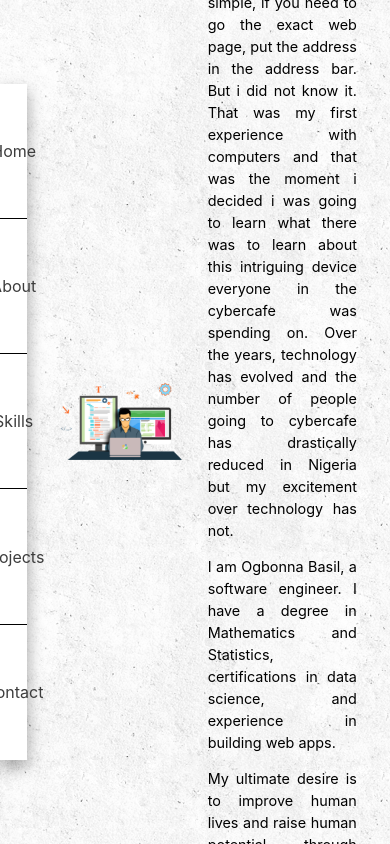
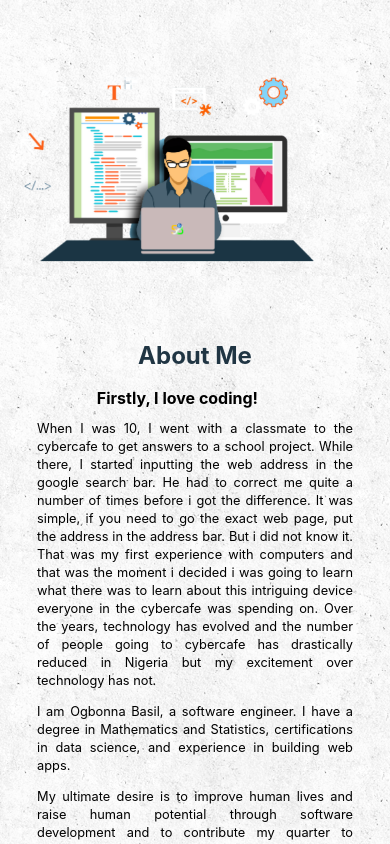
Before and after one commit to basilcea/My-Portfolio, a React (Create React App) app: page /about in a window 390 px wide. Shown: the top 844 px of the page. Built offline with nearby package versions, Linux system fonts and the light colour scheme.

Commit message:
style mobile and tablet view for home and about us

```diff
--- a/src/components/cards/skills.js
+++ b/src/components/cards/skills.js
@@ -1,18 +1,22 @@
-import React from 'react'
-import styled from 'styled-components'
+import React from "react";
+import styled from "styled-components";
 
 const Container = styled.div`
 width:30%
-height:25vh ;
+height:100%;
 box-shadow: -1px 2px 19px -3px rgba(196,194,196,1);
 background-color:white;
 text-align:center;
+@media(max-width:600px){
+    width:100%;
+    margin-bottom:5%;
+}
 }
 p{
     padding:10%;
     padding-top:1%;
 }
-`
+`;
 const Icon = styled.div`
 display:flex;
 justify-content:center;
@@ -21,19 +25,20 @@ padding-top:5%
 color: rgb(32, 53, 67);
 `;
 const Clip = styled.div`
-height:10%;
-z-index:-1;
-background-color:rgb(32, 53, 67);
-clip-path: polygon(100% 0, 0 0, 0 100%);`
+  height:3vh;
+  z-index: -1;
+  background-color: rgb(32, 53, 67);
+  clip-path: polygon(100% 0, 0 0, 0 100%);
+`;
 
-const SkillCard = (props) => {
+const SkillCard = props => {
   return (
     <Container>
-            <Clip/>
+      <Clip />
       <Icon>{props.data.icon}</Icon>
       <h3>{props.data.name}</h3>
       <p>{props.data.description}</p>
     </Container>
-    )
-}
-export default SkillCard
+  );
+};
+export default SkillCard;
--- a/src/components/navbar.js
+++ b/src/components/navbar.js
@@ -10,6 +10,9 @@ const Container = styled.div `
     top:10vh;
     box-shadow: 0 8px 16px 0 rgba(0, 0, 0, 0.2), 0 6px 20px 0 rgba(0, 0, 0, 0.19);
     z-index:+3;
+    @media(max-width: 800px){
+        display:none;
+    }
 `
 const NavTab = styled.div `
 height:20%;
--- a/src/views/about.js
+++ b/src/views/about.js
@@ -7,29 +7,64 @@ const Container = styled.div`
   width: 85%;
   margin-left: 15%;
   display: flex;
-  height:100vh;
+  height:100%;
   justify-content: space-between;
   align-items: center;
+  div{
+    width:90%;
+  }
+  @media(max-width:600px){
+    flex-direction:column;
+    margin:0;
+    width:100%;
+  }
 `;
 const Details = styled.div`
-  width: 45%;
+  width: 50%;
   margin-right: 10%;
+  margin-top:5%;
   text-align: justify;
+  @media(max-width:600px){
+    width:90%;
+    margin:0% 5%;
+
+  }
   h2{
     color:rgb(32, 53, 67);
     font-size:1.5em;
+    @media(max-width:600px){
+      text-align:center;
+      margin:0% 5%;
+
+    }
   }
   p {
     line-height: 22px;
     font-size: 0.9em;
     display: flex;
+    flex-wrap:wrap;
     justify-content: space-between;
+    @media(max-width:600px){
+      line-height:18px;
+      font-size:0.8em;
+      padding: 0 5%;
+    }
+  }
+  h3{
+    @media(max-width:600px){
+      margin: 0 5%;
+    }
   }
   span {
     border: 2px solid rgb(32, 53, 67);
     border-raduis: 5px;
-    width: 15%;
+    width: 18%;
+    margin-bottom:5%;
     text-align: center;
+    @media(max-width:600px){
+      line-height:18px;
+      font-size:0.8em;
+    }
   }
 `;
 const Side = styled.div`
@@ -39,16 +74,25 @@ height:80vh;
 background-size:100%;
 background-position:center;
 background-repeat:no-repeat;
+@media(max-width:600px){
+  height:40vh;
+  width:100%;
+  margin-bottom:1%;
+}
 `;
 const Initial = styled.div`
   font-weight: bold;
+  @media(max-width:600px){
+    padding-top:5%;
+    text-align:center;
+  }
 `;
 const About = () => {
   return (
     <Container>
-       <ScrollAnimation animateIn="fadeIn" animateOut='fadeOut' style={{width:'40%'}}><Side></Side></ScrollAnimation>
+       <ScrollAnimation animateIn="fadeIn"><Side></Side></ScrollAnimation>
       <Details>
-      <ScrollAnimation animateIn="fadeInUp" animateOut='fadeOut' style={{width:'100%'}}>
+      <ScrollAnimation animateIn="fadeInUp" style={{width:'100%'}}>
         <h2>About Me</h2>
 
         <Initial>Firstly, I love coding!</Initial>
@@ -82,8 +126,7 @@ const About = () => {
           <span>Javascript</span>
           <span>React</span>
           <span>Node Js</span>
-          </p>
-         <p> <span>REST</span>
+         <span>REST</span>
           <span>GraphQl</span>
           <span> API </span>
           <span>Postgres</span>
--- a/src/views/contact.js
+++ b/src/views/contact.js
@@ -183,8 +183,8 @@ class Contact extends React.Component {
           >
             <iframe
               src="https://www.google.com/maps/embed?pb=!1m18!1m12!1m3!1d15856.497204439343!2d3.3616950272125!3d6.50594572470166!2m3!1f0!2f0!3f0!3m2!1i1024!2i768!4f13.1!3m3!1m2!1s0x103b8c8c358b3f4b%3A0x5552cfbd43df8434!2sYaba%2C%20Oworonshoki!5e0!3m2!1sen!2sng!4v1570467602009!5m2!1sen!2sng"
-              width="600"
-              height="450"
+              width="100%"
+              height="95%"
               frameborder="0"
               style={{border:'0'}}
               allowfullscreen=""
--- a/src/views/home.js
+++ b/src/views/home.js
@@ -24,15 +24,19 @@ const Container = styled.div`
   width: 90%;
   margin-left: 2%;
   height: 100vh;
+  @media (max-width: 600px) {
+    flex-direction: column;
+    margin-left: 0;
+    width: 100%;
+  }
 `;
 const Hero = styled.div`
   height: 50%;
-  width: 100%;
-  margin-left: 20%;
-  h1 {
-    font-size: 3em;
-    ${props => (props.mode === "dark" ? `color:white` : `color:black `)};
-    margin-bottom: 2px;
+  width: 45%;
+  margin-left: 15%;
+  @media (max-width: 600px) {
+    width:90%;
+    margin:0 5%
   }
 `;
 const Hello = styled.p`
@@ -44,6 +48,12 @@ const Hello = styled.p`
   text-align: center;
   font-size: 1.2em;
   line-height: 30px;
+  @media (max-width: 600px) {
+    width: 90%;
+    margin:0 5%
+    line-height: 40px;
+    font-size: 1.5em;
+  }
 `;
 const Description = styled.div`
   height: 5vh;
@@ -55,17 +65,29 @@ const Description = styled.div`
   font-size: 1.5em;
   font-weight: bold;
   ${props => (props.mode === "dark" ? `color:white` : `color:black `)};
+  @media(max-width:600px){
+    justify-content:center;
+    font-size: 1.2em;
+  }
 `;
 const Detail = styled.p`
   ${props => (props.mode === "dark" ? `color:white` : `color:black`)};
+  @media(max-width:600px){
+    margin-left:10%;
+  }
   &:hover {
     span {
       color: grey;
     }
   }
   span {
-    padding-right: 3%;
+    margin-right: 3%;
+
   }
+  @media(max-width:600px){
+    justify-content:center;
+  }
+
 `;
 const Socials = styled.div`
   display: flex;
@@ -73,6 +95,10 @@ const Socials = styled.div`
   justify-content: space-between;
   align-items: center;
   width: 40%;
+  @media(max-width:600px){
+    justify-content:center;
+    width:100%;
+  }
   a {
     display: flex;
     align-items: center;
@@ -80,41 +106,66 @@ const Socials = styled.div`
     justify-content: center;
     text-decoration: none;
     ${props => (props.mode === "dark" ? `color:white` : `color:black `)};
+    @media(max-width:600px){
+     margin-right:5%;
+    }
   }
 `;
 const ProfilePix = styled.div`
-  width: 100%;
+  width: 55%;
   display: flex;
   justify-content: center;
   align-items: center;
-  height: 100vh;
+  height: 100%;
+  @media (max-width: 600px) {
+    order: -1;
+    width: 100%;
+    height:45%;
+  }
 `;
 const OuterRadius = styled.div`
     border-radius:50%
     width:80%;
-    height:55%;
+    height:60%;
     background-color:rgb(32, 53, 67);
     justify-content:center;
     align-items:center;
     display:flex;
+    @media(max-width:600px){
+      width:65%;
+      height:70%;
+    }
     img{
       width:90%;
       height:90%;
-      border-radius:50%;
   }
     `;
 const Name = styled.div`
   display: flex;
   align-items: center;
+  @media(max-width:600px){
+    justify-content:center;
+  }
   h1 {
     margin-top: 0%;
     padding-top: 3%;
+    font-size: 3em;
+    ${props => (props.mode === "dark" ? `color:white` : `color:black `)};
+    margin-bottom: 2px;
+    @media (max-width: 600px) {
+      font-size:2em;
+      padding-top: 5%;
+    }
   }
   img {
     width: 3.5em;
     height: 4em;
     padding-top: 2%;
     padding-right: 0.5%;
+    @media (max-width: 600px) {
+      width:2.5em;
+      height:3em;
+    }
   }
 `;
 const Button = styled.a`
@@ -124,13 +175,20 @@ const Button = styled.a`
   font-size: 1em;
   border-radius: 5px;
   height: 40px;
-  padding:10px 5px;
-  color:rgb(32, 53, 67);
+  padding: 10px 5px;
+  color: rgb(32, 53, 67);
   text-decoration: none;
   outline: none;
   &:hover {
     color: white;
     background-color: rgb(32, 53, 67);
+  }
+  @media (max-width: 600px) {
+    font-size: 0.8em;
+    display:flex;
+    justify-content:center;
+    height:20px;
+    height:3em;
   }
 `;
 dotenv.config();
@@ -139,7 +197,7 @@ const Home = () => {
     <Container>
       <Hero>
         <ScrollAnimation animateIn="fadeInUp" style={{ width: "100%" }}>
-          <Hello>- - - - - - - Hello I'm - - - - - - -</Hello>
+          <Hello>- - Hello I'm - - </Hello>
           <Name>
             <img src={icon} alt="O" />
             <h1>gbonna Basil</h1>
@@ -190,20 +248,26 @@ const Home = () => {
           <Button href={pdf} download>
             Download Resume{" "}
           </Button>
-
         </ScrollAnimation>
       </Hero>
+
+      <ProfilePix>
         <ScrollAnimation
           animateIn="fadeIn"
           animateOut="fadeOut"
-        style={{ width: "100%" }}
+          style={{
+            height: "100%",
+            width: "100%",
+            display: "flex",
+            alignItems: "center",
+            justifyContent: "center",
+          }}
         >
-        <ProfilePix>
           <OuterRadius>
             <img src={image} alt="" />
           </OuterRadius>
+        </ScrollAnimation>
       </ProfilePix>
-      </ScrollAnimation>
     </Container>
   );
 };
--- a/src/views/skills.js
+++ b/src/views/skills.js
@@ -43,7 +43,7 @@ const skills = [
 const Container = styled.div`
     display:flex;
     flex-direction:column;
-    height:100vh;
+    height:100%;
     width: 85%;
     margin-left:15%;
     margin-top:5%;
@@ -52,6 +52,10 @@ const Container = styled.div`
       color:rgb(32, 53, 67);
       margin-bottom: 5vh;
   }
+  @media(max-width:600px){
+  width:100%;
+  margin-left:5%
+  }
 
 `;
 const Skill = styled.div`
@@ -59,6 +63,10 @@ const Skill = styled.div`
   margin: 3% 0%;
   width: 90%;
   justify-content: space-between;
+  @media(max-width:600px){
+    flex-direction:column;
+    margin-right:5%
+  }
 `;
 const Tools = styled.div`
   margin: 2% 1.5%;
@@ -74,10 +82,19 @@ const ToolKit = styled.div`
 const Lower = styled.div`
   display: flex;
   width: 90%;
+  margin:0;
   justify-content:space-between;
+  @media(max-width:600px){
+    margin:0;
+    flex-direction:column;
+    text-align:center;
+   }
 `;
 const FirstPart = styled.div`
-  width:50%
+  width:50%;
+  @media(max-width:600px){
+    width:100%;
+  }
 `
 const SecondPart = styled.div`
   width:40%;
@@ -87,18 +104,25 @@ const Div = styled.div`
 display:flex;
 width:100%;
 justfy-content:space-between;
+flex-wrap:wrap;
 span{
     width:33%;
     padding:4% 0;
+    font-size:1em;
 }
 `;
 const H = styled.h2`
-margin-left:40%
+margin-left:40%;
+@media(max-width:600px){
+ margin:0;
+ text-align:center;
+}
+
 `
 const Skills = () => {
   return (
     <Container>
-      <ScrollAnimation animateIn="fadeInUp" animateOut="fadeOut">
+      <ScrollAnimation animateIn="fadeInUp" >
         <H>WHAT I DO </H>
         <Skill>
           {skills.map(skill => (
@@ -108,30 +132,23 @@ const Skills = () => {
       </ScrollAnimation>
       <Lower>
         <FirstPart>
-          <ScrollAnimation animateIn="fadeIn" animateOut="fadeOut">
+          <ScrollAnimation animateIn="fadeIn">
             <h2>TECHNICAL SKILLS</h2>
             <Div>
             <span>Programming</span>
             <span>Algorithms</span>
             <span>Database Management</span>
-
-            </Div>
-            <Div>
             <span>Lean Development</span>
             <span>Agile Development</span>
             <span>Test Driven Development</span>
-            </Div>
-            <Div>
             <span>User Research</span>
             <span>Debugging</span>
             <span>Project Management</span>
-
             </Div>
-
           </ScrollAnimation>
         </FirstPart>
         <SecondPart>
-        <ScrollAnimation animateIn="fadeIn" animateOut="fadeOut">
+        <ScrollAnimation animateIn="fadeIn">
             <h2>TOOLS</h2>
             <ToolKit>
               <Tools style={{ backgroundImage: `url(${Html})` }} />
```
Lines whose indentation alone changed are shown as unchanged.
